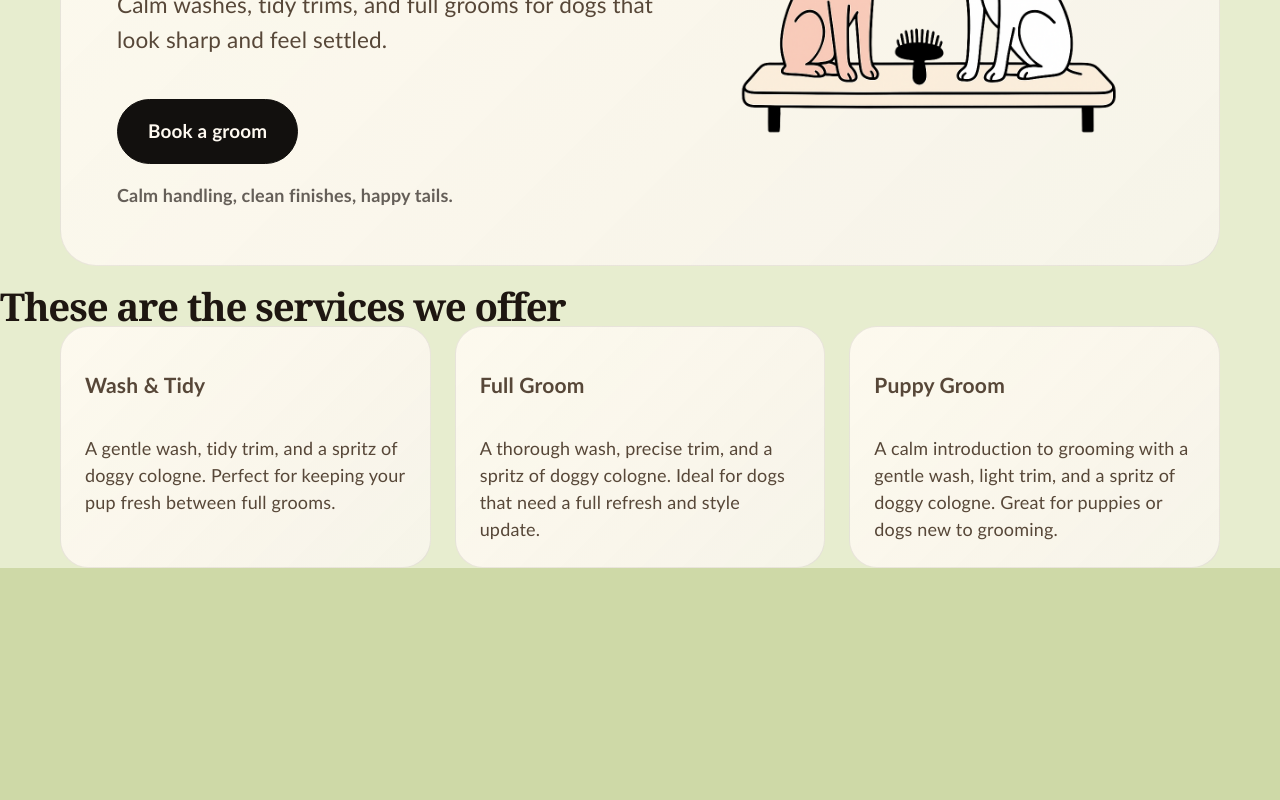
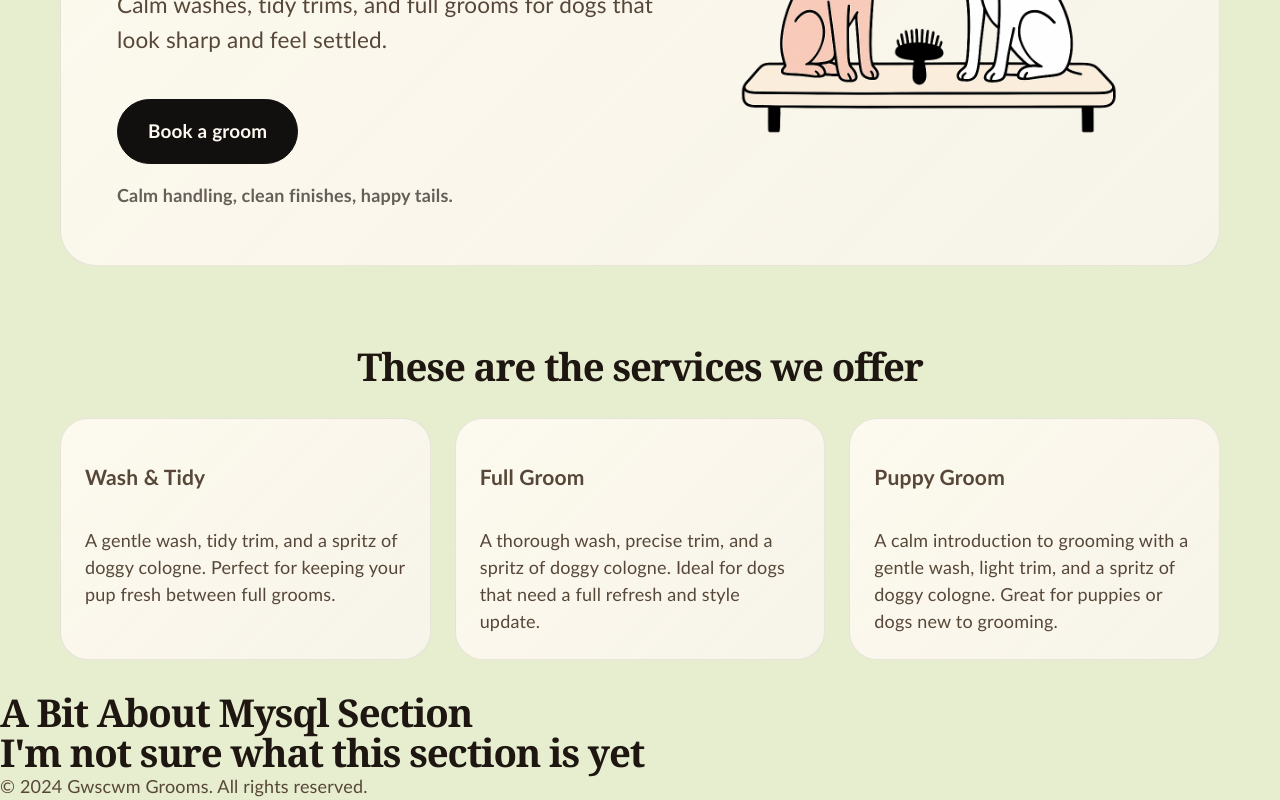
Before and after one commit to Jevs100/dog_grooming, a React (Vite) app in the folder app/: page / in a window 1280 px wide. Shown: the part 447-1247 px from the top of the page. Before the commit the page ends 1015 px from the top, so only its background shows below. Built offline with nearby package versions, Linux system fonts and the light colour scheme.

Commit message:
feat: begin implementation on routing for booking form

```diff
--- a/app/src/App.css
+++ b/app/src/App.css
@@ -207,6 +207,11 @@
   min-height: 100%;
 }
 
+.services {
+  margin-bottom: 32px;
+  margin-top: 60px;
+}
+
 .service-list{
   display: grid;
   grid-template-columns: repeat(auto-fit, minmax(280px, 1fr));
@@ -214,6 +219,15 @@
   margin: 0 60px;
 }
 
+.services h2 {
+  margin-bottom: 32px;
+  font-family: var(--heading);
+  font-size: clamp(1.8rem, 3vw, 2.4rem);
+  font-weight: 700;
+  letter-spacing: -0.03em;
+  color: var(--ink);
+  text-align: center;
+}
 .service-card {
   display: flex;
   flex-direction: column;
--- a/app/src/App.jsx
+++ b/app/src/App.jsx
@@ -8,7 +8,7 @@ function App() {
       <Header />
       <Hero />
       <div className="services">
-        <h2>
+        <h2 >
           These are the services we offer
         </h2>
         <div className="service-list">
@@ -29,6 +29,20 @@ function App() {
         </div>
       </div>
 
+      <div>
+        <h2>
+          A Bit About Mysql Section
+        </h2>
+      </div>
+
+      <div>
+        <h2> I'm not sure what this section is yet</h2>
+      </div>
+
+      <div id="footer">
+        <p>© 2024 Gwscwm Grooms. All rights reserved.</p>
+      </div>
+
     </div>
   )
 }
```
Also changed, not shown: app/src/pages/BookingForm.jsx (added, +25 -0 lines).
